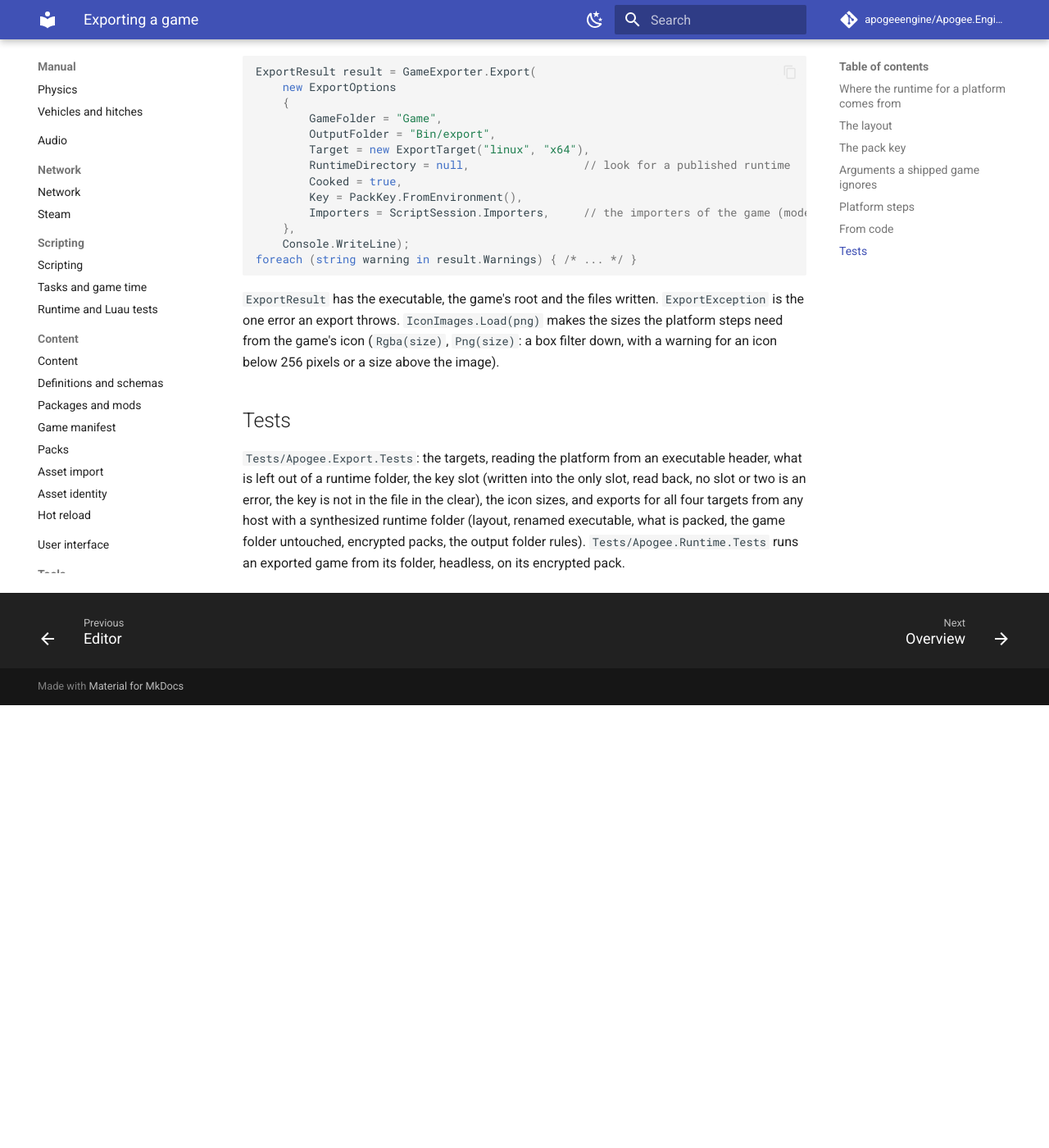
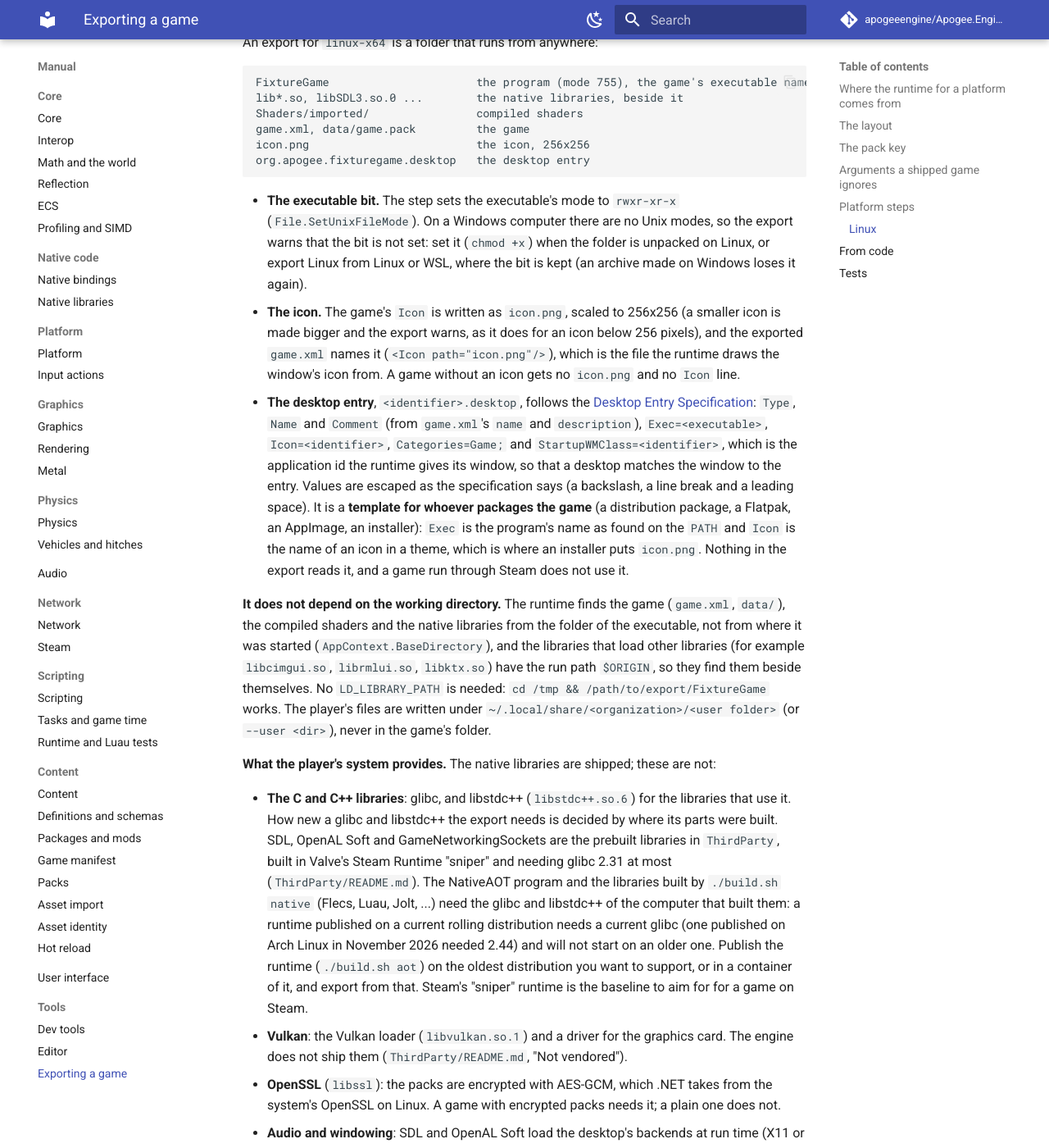
Before and after one commit to apogeeengine/Apogee.Engine, an MkDocs documentation site: the page built from Docs/manual/tools/export.md, in a window 1280 px wide and 1400 px high, scrolled down 3274 px. Shown: the whole window at 82% size. Built offline with MkDocs 1.6.1 and Material for MkDocs 9.7.7, drawn with Linux system fonts in a browser that asks for light colours; comment, search, counter and statistics services are not loaded; before the commit the page ends 4134 px from its top, so only the background shows below that; some of the changed text lies outside the part shown.

Commit message:
docs(export): the Linux export, its icon and desktop entry, and what the system provides
Signed-off-by: lheintzmann1 <lheintzmann1@disroot.org>

````diff
--- a/Docs/manual/tools/export.md
+++ b/Docs/manual/tools/export.md
@@ -55,7 +55,7 @@ came from, only its pack.
 comes from `game.xml`), and names that start with a dot. A cooked export imports a **copy** of the game folder (the existing `imported/` is reused, so only what changed is imported again), so the game
 folder gets no `imported/` and no changed file.
 
-The exported `game.xml` is the game's, with the icon removed: the icon is in the executable or the bundle, which the platform steps below write.
+The exported `game.xml` is the game's, with the icon changed: the icon is in the executable or the bundle on Windows and macOS, and a file `icon.png` beside `game.xml` on Linux, which the platform steps below write.
 
 ## The pack key
 
@@ -78,11 +78,50 @@ because Steam appends `+connect_lobby <id>` when a player accepts an invitation.
 
 ## Platform steps
 
-The last step of an export depends on the operating system (`IPlatformPackaging`): the executable's icon and version information on Windows, the `.app` bundle on macOS, the icon file and desktop entry
-on Linux. These are not written yet: an export today is complete and runs, but has no icon of its own, and the Windows program is still a console program. Code signing (Authenticode, Developer ID and
-notarization) is outside the export: sign the result.
+The last step of an export depends on the operating system (`IPlatformPackaging`): the executable's icon and version information on Windows, the `.app` bundle on macOS, the icon file and desktop
+entry on Linux. The Linux step is described below; the Windows and macOS steps are not written yet: those exports are complete and run, but have no icon of their own, and the Windows program is still a
+console program. Code signing (Authenticode, Developer ID and notarization) is outside the export: sign the result.
 
-Linux exports made on Linux keep the executable bit; the vendored libraries need a glibc of 2.29 or newer (see `ThirdParty/README.md`).
+### Linux
+
+An export for `linux-x64` is a folder that runs from anywhere:
+
+```text
+FixtureGame                      the program (mode 755), the game's executable name
+lib*.so, libSDL3.so.0 ...        the native libraries, beside it
+Shaders/imported/                compiled shaders
+game.xml, data/game.pack         the game
+icon.png                         the icon, 256x256
+org.apogee.fixturegame.desktop   the desktop entry
+```
+
+- **The executable bit.** The step sets the executable's mode to `rwxr-xr-x` (`File.SetUnixFileMode`). On a Windows computer there are no Unix modes, so the export warns that the bit is not set: set it
+  (`chmod +x`) when the folder is unpacked on Linux, or export Linux from Linux or WSL, where the bit is kept (an archive made on Windows loses it again).
+- **The icon.** The game's `Icon` is written as `icon.png`, scaled to 256x256 (a smaller icon is made bigger and the export warns, as it does for an icon below 256 pixels), and the exported `game.xml`
+  names it (`<Icon path="icon.png"/>`), which is the file the runtime draws the window's icon from. A game without an icon gets no `icon.png` and no `Icon` line.
+- **The desktop entry**, `<identifier>.desktop`, follows the [Desktop Entry Specification](https://specifications.freedesktop.org/desktop-entry-spec/latest/): `Type`, `Name` and `Comment` (from
+  `game.xml`'s `name` and `description`), `Exec=<executable>`, `Icon=<identifier>`, `Categories=Game;` and `StartupWMClass=<identifier>`, which is the application id the runtime gives its window, so
+  that a desktop matches the window to the entry. Values are escaped as the specification says (a backslash, a line break and a leading space). It is a **template for whoever packages the game**
+  (a distribution package, a Flatpak, an AppImage, an installer): `Exec` is the program's name as found on the `PATH` and `Icon` is the name of an icon in a theme, which is where an installer puts
+  `icon.png`. Nothing in the export reads it, and a game run through Steam does not use it.
+
+**It does not depend on the working directory.** The runtime finds the game (`game.xml`, `data/`), the compiled shaders and the native libraries from the folder of the executable, not from where it was
+started (`AppContext.BaseDirectory`), and the libraries that load other libraries (for example `libcimgui.so`, `librmlui.so`, `libktx.so`) have the run path `$ORIGIN`, so they find them beside
+themselves. No `LD_LIBRARY_PATH` is needed: `cd /tmp && /path/to/export/FixtureGame` works. The player's files are written under `~/.local/share/<organization>/<user folder>` (or `--user <dir>`), never in the
+game's folder.
+
+**What the player's system provides.** The native libraries are shipped; these are not:
+
+- **The C and C++ libraries**: glibc, and libstdc++ (`libstdc++.so.6`) for the libraries that use it. How new a glibc and libstdc++ the export needs is decided by where its parts were built. SDL, OpenAL
+  Soft and GameNetworkingSockets are the prebuilt libraries in `ThirdParty`, built in Valve's Steam Runtime "sniper" and needing glibc 2.31 at most (`ThirdParty/README.md`). The NativeAOT program and the
+  libraries built by `./build.sh native` (Flecs, Luau, Jolt, ...) need the glibc and libstdc++ of the computer that built them: a runtime published on a current rolling distribution needs a current
+  glibc (one published on Arch Linux in November 2026 needed 2.44) and will not start on an older one. Publish the runtime (`./build.sh aot`) on the oldest distribution you want to support, or in a container of it, and
+  export from that. Steam's "sniper" runtime is the baseline to aim for for a game on Steam.
+- **Vulkan**: the Vulkan loader (`libvulkan.so.1`) and a driver for the graphics card. The engine does not ship them (`ThirdParty/README.md`, "Not vendored").
+- **OpenSSL** (`libssl`): the packs are encrypted with AES-GCM, which .NET takes from the system's OpenSSL on Linux. A game with encrypted packs needs it; a plain one does not.
+- **Audio and windowing**: SDL and OpenAL Soft load the desktop's backends at run time (X11 or Wayland; PipeWire, PulseAudio or ALSA), so whatever the player's desktop has is used.
+
+The unit tests export from a synthesized runtime folder, so they check the step's files, not that a real export starts on a given distribution.
 
 ## From code
 
@@ -108,5 +147,5 @@ game's icon (`Rgba(size)`, `Png(size)`: a box filter down, with a warning for an
 ## Tests
 
 `Tests/Apogee.Export.Tests`: the targets, reading the platform from an executable header, what is left out of a runtime folder, the key slot (written into the only slot, read back, no slot or two is an
-error, the key is not in the file in the clear), the icon sizes, and exports for all four targets from any host with a synthesized runtime folder (layout, renamed executable, what is packed, the game
+error, the key is not in the file in the clear), the icon sizes, the Linux step (the executable bit, `icon.png` and the manifest's icon, the escaping of the desktop entry), and exports for all four targets from any host with a synthesized runtime folder (layout, renamed executable, what is packed, the game
 folder untouched, encrypted packs, the output folder rules). `Tests/Apogee.Runtime.Tests` runs an exported game from its folder, headless, on its encrypted pack.
````
